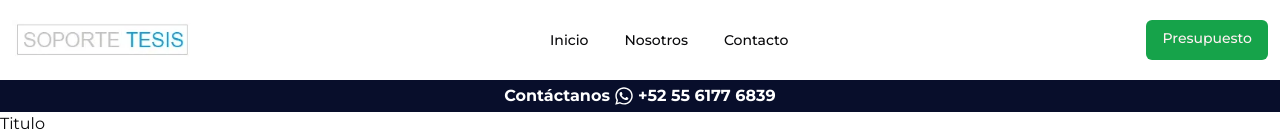
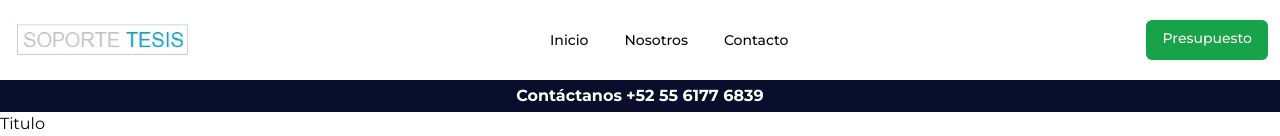
Before and after one commit to arturhonores/soporteTesis, a Next.js app: page / in a window 1280 px wide. Shown: the top 136 px of the page. Built offline with nearby package versions, Linux system fonts and the light colour scheme.

Commit message:
error codesanbox

```diff
--- a/src/components/navbar/page.tsx
+++ b/src/components/navbar/page.tsx
@@ -25,7 +25,7 @@ const Navbar = () => {
       </div>
       <div className="bg-secondary flex justify-center items-center gap-1 p-1">
         <p className="text-white font-bold">Contáctanos</p>
-        <FaWhatsapp className="text-white text-xl"></FaWhatsapp>
+        {/* <FaWhatsapp className="text-white text-xl"></FaWhatsapp> */}
         <p className="text-white font-bold">+52 55 6177 6839</p>
       </div>
     </>
```
Also changed, not shown: .codesandbox/tasks.json (added).
